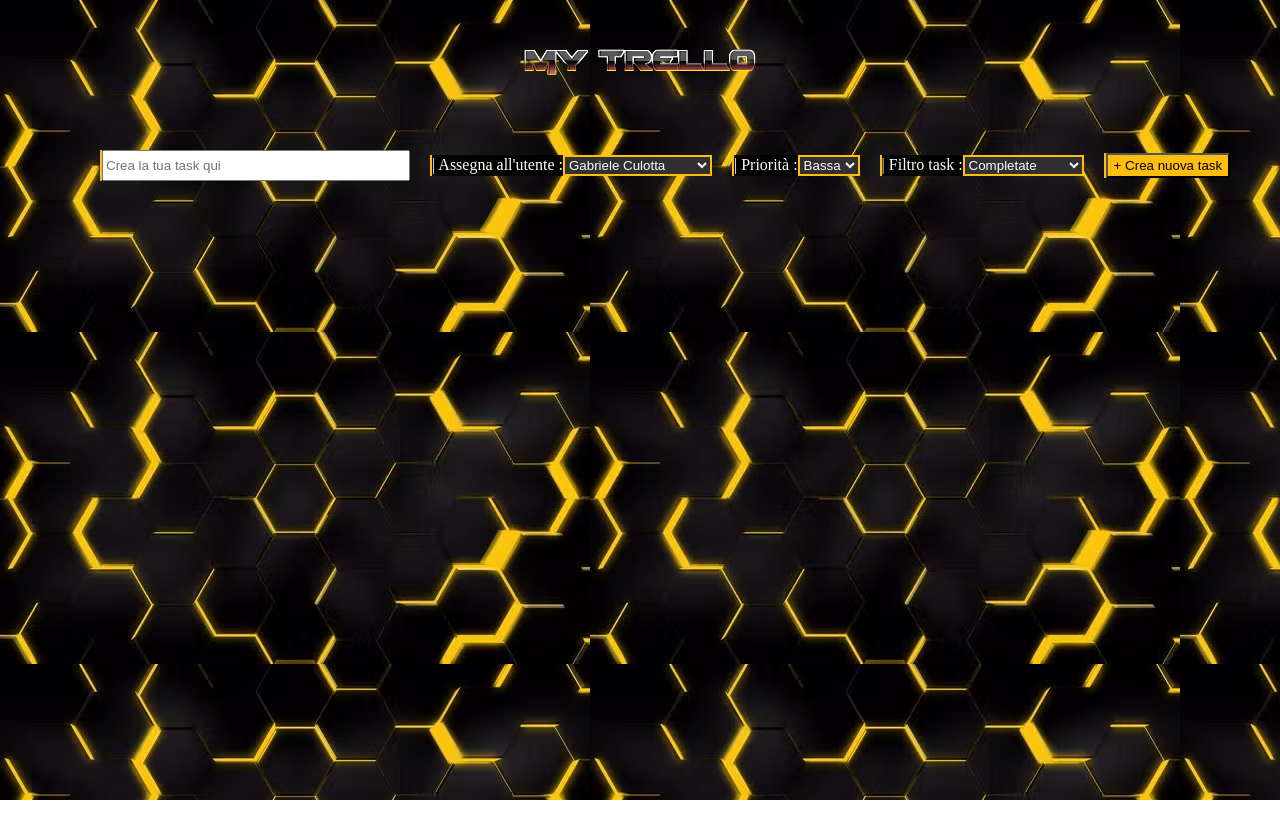
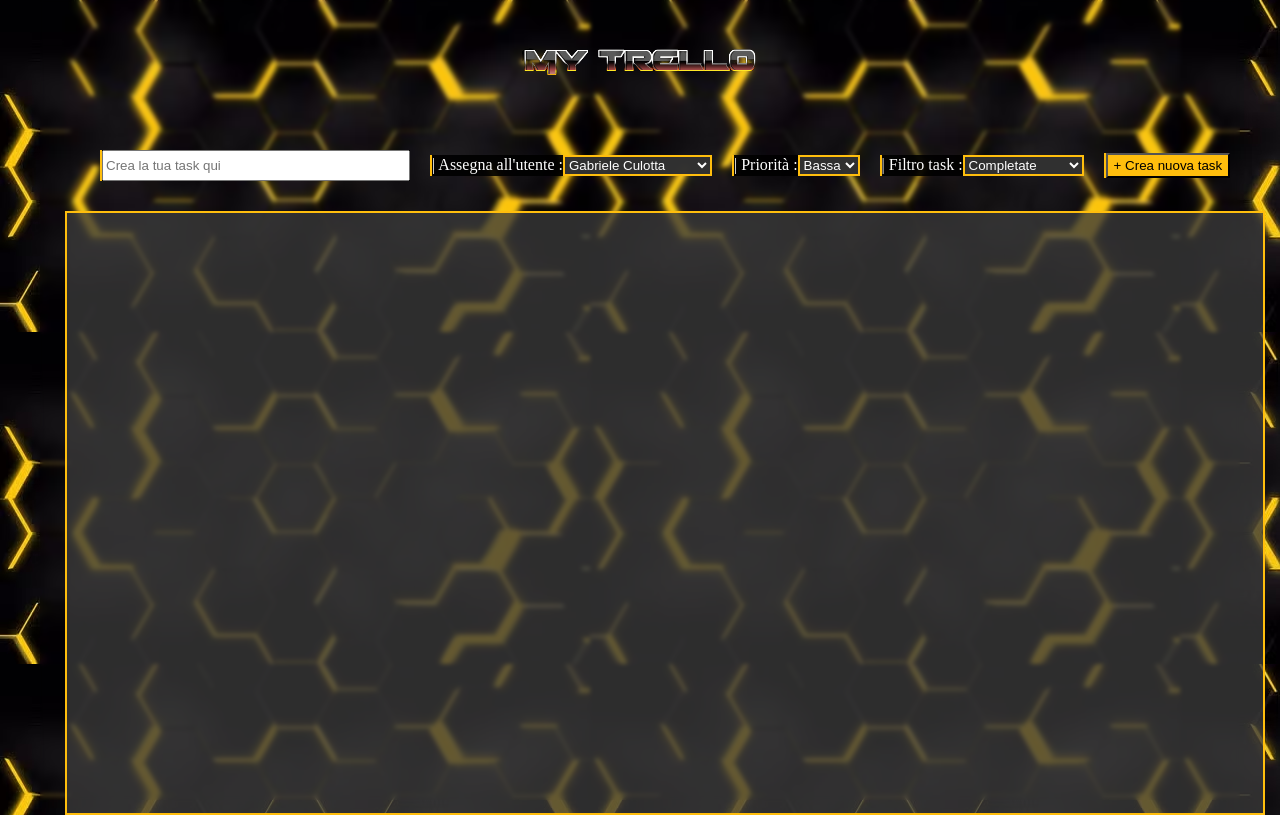
Before and after one commit to giovannidigregorio-bitrocketdev/MyTrello, a React (Create React App) app: page / in a window 1280 px wide. Built offline with nearby package versions, Linux system fonts and the light colour scheme.

Commit message:
feat(component): TaskList container creation and positioning

```diff
--- a/src/App.css
+++ b/src/App.css
@@ -8,4 +8,5 @@ body {
   max-height: 850px;
   margin: auto;
   background-image: url(components/assets/inline_image_preview.avif);
+  backdrop-filter: blur(2px);
 }
--- a/src/App.js
+++ b/src/App.js
@@ -1,11 +1,12 @@
 import "./App.css";
-import {GeneralHeader} from "../src/components/GeneralHeader/GeneralHeader";
-/* import { Header } from "./components/Header/InputTask"; */
+import { GeneralHeader } from "../src/components/GeneralHeader/GeneralHeader";
+import { TaskList } from "./components/TaskList/TaskList";
 
 function App() {
   return (
     <div className="App">
       <GeneralHeader />
+      <TaskList />
     </div>
   );
 }
--- /dev/null
+++ b/src/components/TaskList/TaskList.css
@@ -0,0 +1,13 @@
+.container {
+  margin: 0;
+  position: relative;
+  top: 30px;
+  bottom: 0;
+  right: 0;
+  left: 25px;
+  max-width: 1200px;
+  min-height: 600px;
+  max-height: 600px;
+  background: rgba(58, 58, 58, 0.781);
+  border: 2px solid rgb(255, 190, 13);
+}
--- /dev/null
+++ b/src/components/TaskList/TaskList.jsx
@@ -0,0 +1,6 @@
+import "./TaskList.css";
+import React from "react";
+
+export const TaskList = () => {
+  return <div class="container"></div>;
+};
```
